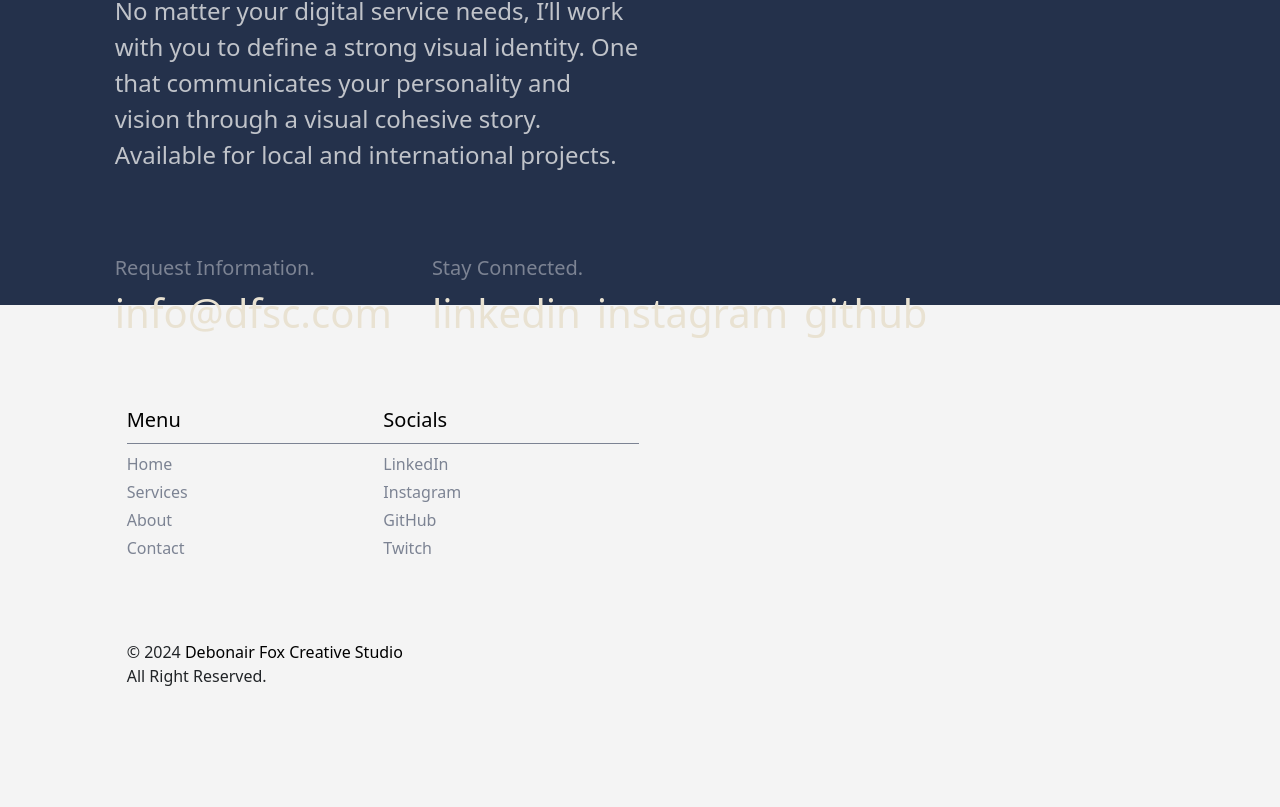
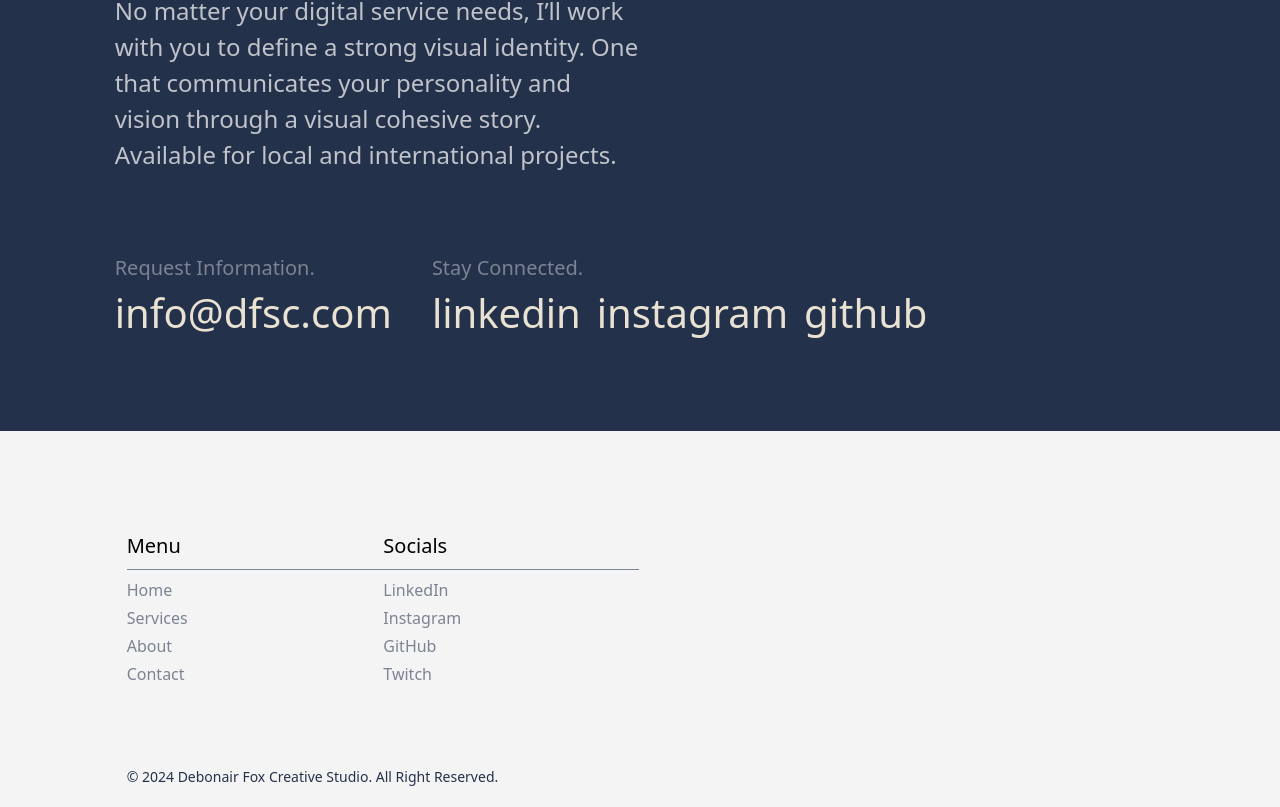
Before and after one commit to kbrandon19/debonairfox-creative-studio, a Next.js app: page /Contact in a window 1280 px wide. Shown: the part 495-1302 px from the top of the page. Before the commit the page ends 1203 px from the top, so only its background shows below. Built offline with nearby package versions, Linux system fonts and the light colour scheme; what @xpd/tailwind-3dtransforms would draw is missing.

Commit message:
Separated metadata to own folder, DrawerClient sizing when open,

```diff
--- a/app/(case study)/case-study/layout.tsx
+++ b/app/(case study)/case-study/layout.tsx
@@ -6,9 +6,10 @@ import { Lora } from "next/font/google";
 import "../../globals.css";
 import Header01 from "@/components/Header/header01";
 
+
 import { Analytics } from "@vercel/analytics/react";
 import SmoothScroll from '@/components/SmoothScroll';
-import { ReactNode } from "react";
+import React,{ ReactNode } from "react";
 import Loading from "../../loading";
 
 
--- a/app/(case study)/case-study/page.tsx
+++ b/app/(case study)/case-study/page.tsx
@@ -8,7 +8,7 @@ import { Button } from "@/components/ui/button";
 
 function page() {
   return (
-    <div className="w-full h-auto md:h-screen bg-white my-20 pt-20">
+    <div className="w-full h-auto xl:h-screen bg-white my-20 pt-20">
       <div className="w-5/6 h-auto mx-auto my-10">
       <div className="w-full h-auto flex flex-col gap-y-2 xl:gap-y-0  xl:justify-between content-center xl:items-center">
 
--- a/app/About/layout.tsx
+++ b/app/About/layout.tsx
@@ -6,7 +6,7 @@ import Header from "../../components/Header/header01";
 
 import { Analytics } from "@vercel/analytics/react";
 import SmoothScroll from '@/components/SmoothScroll';
-import { ReactNode } from "react";
+import React,{ ReactNode } from "react";
 
 
 const poppins = Poppins({
--- a/app/Contact/page.tsx
+++ b/app/Contact/page.tsx
@@ -29,7 +29,7 @@ async function Contact() {
   return (
     <div
       id="contact"
-      className=" relative z-20 w-full h-auto md:h-screen bg-accent-default pt-20 pb-20 "
+      className=" relative z-20 w-full h-auto xl:h-screen bg-accent-default pt-20 pb-20 "
     >
       <div className="w-full md:w-5/6 h-full mx-auto flex flex-col p-2 md:p-0 ">
         <div className="h-full flex flex-col justify-between gap-y-20 p-2 gap-x-10">
--- a/app/Services/DrawerClient.tsx
+++ b/app/Services/DrawerClient.tsx
@@ -14,7 +14,7 @@ import {
 } from "@/components/ui/drawer";
 import { Services, servArr } from "@/lib/interface";
 
-const words = ["Web Development.", "Email Templates.", "Content Creation."];
+const words = ["Web Design & Development.", "Email Templates.", "Content Creation."];
 
 interface DrawerClientProps {
   data: Services;
@@ -60,13 +60,13 @@ const DrawerClient: React.FC<DrawerClientProps> = ({ data }) => {
             }}
           >
             <div
-              className="relative w-auto h-auto text-left font-medium
+              className="bodyText relative w-auto h-auto text-left font-semibold
               text-titleSmd leading-[4rem]
-              sm:text-titleMd sm:leading-[5rem]
-              smd:text-titleMd smd:leading-[6rem]
+              sm:text-titleMd sm:leading-[6rem]
+              smd:text-titleMd smd:leading-[6.5rem]
               md:text-titleLg md:leading-[8rem]
               lg:text-titleLg lg:leading-[10rem]
-              2xl:text-titleXl 2xl:leading-[11rem]
+              2xl:text-titleXl 2xl:leading-[12.5rem]
               opacity-75 text-accent-200
               hover:opacity-100 hover:text-accent-default
               duration-300 ease-in-out cursor-pointer break-words"
--- a/app/Services/page.tsx
+++ b/app/Services/page.tsx
@@ -18,7 +18,7 @@ export default async function Page() {
 
 
   return (
-    <div id="services" className="w-full h-screen  py-40">
+    <div id="services" className="w-full h-auto  xl:h-screen py-40">
            <div className="h-full w-full fixed -mt-16 -z-[20] -py-40">
         <Image
           src={
--- a/app/globals.css
+++ b/app/globals.css
@@ -215,8 +215,8 @@
 
 .rainbow-text {
   display: inline-block;
-  font-size: 16px;
-  color: black; /* Initial color */
+  font-size: 14px;
+  color: #24314b; /* Initial color */
 
   /* Make text transparent to show gradient */
   transition: color 0.3s ease; /* Transition for color change */
--- a/app/layout.tsx
+++ b/app/layout.tsx
@@ -1,14 +1,19 @@
+"use client"
+
 import { Suspense } from "react"; // Add the import for Suspense
-import type { Metadata } from "next";
 import { Poppins } from "next/font/google";
+import { metadata } from '@/lib/metadata/home/metadata';
 import { Lora } from "next/font/google";
 import "./globals.css";
 import { Analytics } from "@vercel/analytics/react";
 import SmoothScroll from '@/components/SmoothScroll';
 import { ReactNode } from "react";
 import Header01 from "@/components/Header/header01";
-import Footer from "@/components/Footer/page";
+import Footer from "@/components/Footer/footer01";
 import Loading from "./loading";
+
+import { usePathname } from 'next/navigation';
+
 
 const poppins = Poppins({
   subsets: ["latin"],
@@ -24,12 +29,16 @@ const lora = Lora({
   variable: "--font-lora",
 });
 
-export const metadata: Metadata = {
-  title: "Debonair Fox Creative Studio",
-  description: "Welcome to Debonair Fox Creative Studio, where creativity knows no bounds. We specialize in crafting dynamic websites, immersive social media content, captivating email campaigns, and innovative marketing materials. With a unique approach that blends creativity and technical prowess, we redefine digital experiences to leave a lasting impression.",
-};
+
 
 export default function RootLayout({ children }: { children: ReactNode }) {
+
+  const pathname = usePathname();
+
+  // Set the condition to hide footer for specific routes
+  const hideFooter = pathname === "/Services" ; // Replace "/your-page" with the actual route
+
+
   return (
     <html suppressHydrationWarning={true} lang="en">
       <body className="w-screen overflow-x-hidden">
@@ -40,7 +49,8 @@ export default function RootLayout({ children }: { children: ReactNode }) {
             <Suspense fallback={<Loading />}>
               {children}
             </Suspense>
-            <Footer />
+            {/* Conditionally render the footer */}
+            {!hideFooter && <Footer />}
           </SmoothScroll>
           <Analytics />
         </main>
--- a/app/page.tsx
+++ b/app/page.tsx
@@ -17,7 +17,7 @@ export default function Home() {
       <PalScroll />
       <WindowPane01 />
       {/* <WindowPane02 /> */}
-      <About/>
+      {/* <About/> */}
       {/* <Services/> */}
       {/* <WindowPane02/> */}
       <Contact />
--- a/components/Footer/page.tsx
+++ b/components/Footer/footer01.tsx
@@ -70,11 +70,9 @@ function Footer() {
         </div>
       </div>
 
-      <div className=" w-full h-auto p-5 text-md text-black-text">
+      <div className=" w-full h-auto p-5 text-sm text-accent-default">
         © 2024{" "}
-        <span className="rainbow-text">Debonair Fox Creative Studio</span>{" "}
-        <br />
-        All Right Reserved.
+        <span className="rainbow-text text-sm">Debonair Fox Creative Studio</span>.{" "}All Right Reserved.
       </div>
     </footer>
   );
--- a/components/ui/drawer.tsx
+++ b/components/ui/drawer.tsx
@@ -13,6 +13,7 @@ const Drawer = ({
     shouldScaleBackground={shouldScaleBackground}
     direction='bottom'
     setBackgroundColorOnScale={false}
+    preventScrollRestoration={true}
     {...props}
   />
 )
@@ -45,7 +46,7 @@ const DrawerContent = React.forwardRef<
     <DrawerPrimitive.Content
       ref={ref}
       className={cn(
-        "fixed inset-x-0 bottom-0 z-50 mt-24 flex md:h-2/4 lg:h-1/3 2xl:h-2/3  flex-col rounded-t-[10px] border border-white bg-white dark:border-slate-800 dark:bg-slate-950",
+        "fixed inset-x-0 bottom-0 z-50 mt-24 flex md:h-2/4 lg:h-2/3 2xl:h-2/4  flex-col rounded-t-[10px] border border-white bg-white dark:border-slate-800 dark:bg-slate-950",
         className
       )}
       {...props}
--- /dev/null
+++ b/lib/metadata/home/metadata.ts
@@ -0,0 +1,6 @@
+import type { Metadata } from "next";
+
+export const metadata: Metadata = {
+    title: "Debonair Fox Creative Studio",
+    description: "Welcome to Debonair Fox Creative Studio, where creativity knows no bounds. We specialize in crafting dynamic websites, immersive social media content, captivating email campaigns, and innovative marketing materials. With a unique approach that blends creativity and technical prowess, we redefine digital experiences to leave a lasting impression.",
+  };
```
